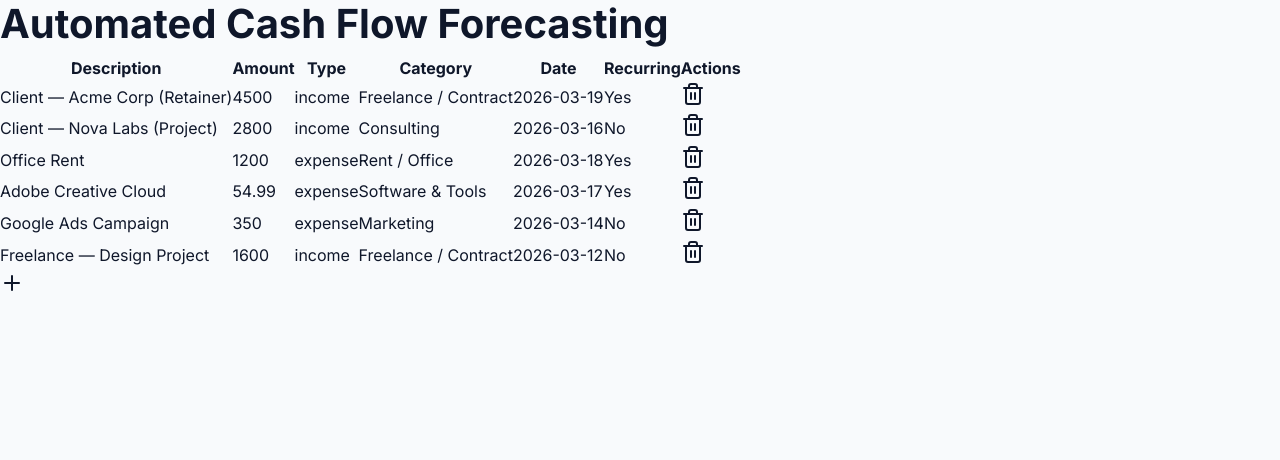
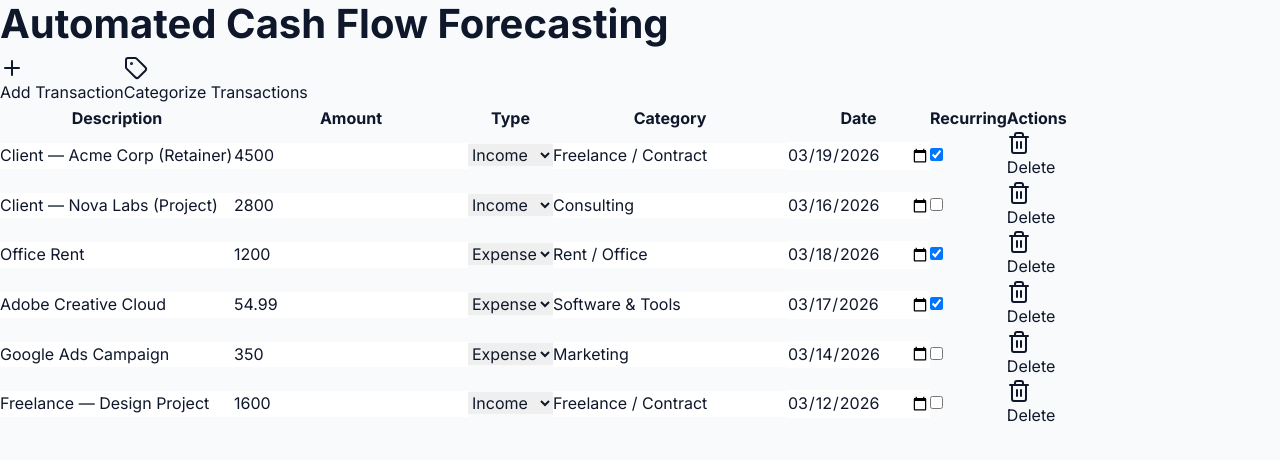
Before and after one commit to kalavathiramarao76-ui/pf-cash-flow-pro, a Next.js app: page /dashboard in a window 1280 px wide. Shown: the top 460 px of the page. Built offline with nearby package versions, Linux system fonts and the light colour scheme.

Commit message:
improve: auto-upgrade cycle #7
Files: app/dashboard/page.tsx, app/forecasting/page.tsx, app/globals.css

```diff
--- a/app/dashboard/page.tsx
+++ b/app/dashboard/page.tsx
@@ -103,13 +103,34 @@ const mlModel = {
 };
 
 function categorizeTransaction(transaction: Transaction): string {
-  const keywords = mlModel[transaction.type];
-  for (const category in keywords) {
-    if (keywords[category].some((keyword) => transaction.description.toLowerCase().includes(keyword.toLowerCase()))) {
-      return category;
+  const keywords = transaction.description.toLowerCase().split(" ");
+  let category = "";
+
+  if (transaction.type === "income") {
+    for (const incomeCategory in mlModel.income) {
+      for (const keyword of mlModel.income[incomeCategory]) {
+        if (keywords.includes(keyword.toLowerCase())) {
+          category = incomeCategory;
+          break;
+        }
+      }
+      if (category) break;
     }
+    if (!category) category = "Other Income";
+  } else {
+    for (const expenseCategory in mlModel.expense) {
+      for (const keyword of mlModel.expense[expenseCategory]) {
+        if (keywords.includes(keyword.toLowerCase())) {
+          category = expenseCategory;
+          break;
+        }
+      }
+      if (category) break;
+    }
+    if (!category) category = "Other Expense";
   }
-  return transaction.type === "income" ? "Other Income" : "Other Expense";
+
+  return category;
 }
 
 function App() {
@@ -119,24 +140,55 @@ function App() {
     if (transactions.length === 0) {
       setTransactions(SEED_TRANSACTIONS);
     }
-  }, []);
+  }, [transactions]);
 
   useEffect(() => {
     saveTransactions(transactions);
   }, [transactions]);
 
-  const handleAddTransaction = (newTransaction: Transaction) => {
-    const categorizedTransaction = { ...newTransaction, category: categorizeTransaction(newTransaction) };
-    setTransactions([...transactions, categorizedTransaction]);
+  const handleAddTransaction = () => {
+    const newTransaction: Transaction = {
+      id: Date.now().toString(),
+      description: "",
+      amount: 0,
+      type: "income",
+      category: "",
+      date: new Date().toISOString().split("T")[0],
+      recurring: false,
+    };
+    setTransactions([...transactions, newTransaction]);
   };
 
   const handleDeleteTransaction = (id: string) => {
     setTransactions(transactions.filter((transaction) => transaction.id !== id));
   };
 
+  const handleUpdateTransaction = (id: string, updatedTransaction: Transaction) => {
+    setTransactions(
+      transactions.map((transaction) => (transaction.id === id ? updatedTransaction : transaction))
+    );
+  };
+
+  const handleCategorizeTransactions = () => {
+    setTransactions(
+      transactions.map((transaction) => ({
+        ...transaction,
+        category: categorizeTransaction(transaction),
+      }))
+    );
+  };
+
   return (
     <div>
       <h1>Automated Cash Flow Forecasting</h1>
+      <button onClick={handleAddTransaction}>
+        <Plus />
+        Add Transaction
+      </button>
+      <button onClick={handleCategorizeTransactions}>
+        <Tag />
+        Categorize Transactions
+      </button>
       <table>
         <thead>
           <tr>
@@ -152,24 +204,90 @@ function App() {
         <tbody>
           {transactions.map((transaction) => (
             <tr key={transaction.id}>
-              <td>{transaction.description}</td>
-              <td>{transaction.amount}</td>
-              <td>{transaction.type}</td>
-              <td>{transaction.category}</td>
-              <td>{transaction.date}</td>
-              <td>{transaction.recurring ? "Yes" : "No"}</td>
+              <td>
+                <input
+                  type="text"
+                  value={transaction.description}
+                  onChange={(e) =>
+                    handleUpdateTransaction(transaction.id, {
+                      ...transaction,
+                      description: e.target.value,
+                    })
+                  }
+                />
+              </td>
+              <td>
+                <input
+                  type="number"
+                  value={transaction.amount}
+                  onChange={(e) =>
+                    handleUpdateTransaction(transaction.id, {
+                      ...transaction,
+                      amount: parseFloat(e.target.value),
+                    })
+                  }
+                />
+              </td>
+              <td>
+                <select
+                  value={transaction.type}
+                  onChange={(e) =>
+                    handleUpdateTransaction(transaction.id, {
+                      ...transaction,
+                      type: e.target.value as TransactionType,
+                    })
+                  }
+                >
+                  <option value="income">Income</option>
+                  <option value="expense">Expense</option>
+                </select>
+              </td>
+              <td>
+                <input
+                  type="text"
+                  value={transaction.category}
+                  onChange={(e) =>
+                    handleUpdateTransaction(transaction.id, {
+                      ...transaction,
+                      category: e.target.value,
+                    })
+                  }
+                />
+              </td>
+              <td>
+                <input
+                  type="date"
+                  value={transaction.date}
+                  onChange={(e) =>
+                    handleUpdateTransaction(transaction.id, {
+                      ...transaction,
+                      date: e.target.value,
+                    })
+                  }
+                />
+              </td>
+              <td>
+                <input
+                  type="checkbox"
+                  checked={transaction.recurring}
+                  onChange={(e) =>
+                    handleUpdateTransaction(transaction.id, {
+                      ...transaction,
+                      recurring: e.target.checked,
+                    })
+                  }
+                />
+              </td>
               <td>
                 <button onClick={() => handleDeleteTransaction(transaction.id)}>
                   <Trash2 />
+                  Delete
                 </button>
               </td>
             </tr>
           ))}
         </tbody>
       </table>
-      <button onClick={() => handleAddTransaction({ id: Date.now().toString(), description: "New Transaction", amount: 0, type: "income", date: new Date().toISOString().split("T")[0], recurring: false })}>
-        <Plus />
-      </button>
     </div>
   );
 }
--- a/app/forecasting/page.tsx
+++ b/app/forecasting/page.tsx
@@ -113,20 +113,23 @@ export default function ForecastingPage() {
   }, []);
 
   const forecastData = useMemo(() => {
-    const data: { month: number; balance: number }[] = [];
+    const data: { date: string; balance: number }[] = [];
     let balance = parseInt(currentBalance);
     for (let i = 0; i < horizon; i++) {
+      const month = new Date();
+      month.setMonth(month.getMonth() + i);
+      const monthString = month.toISOString().slice(0, 7);
       let income = 0;
       let expenses = 0;
-      for (const item of recurringItems) {
+      recurringItems.forEach((item) => {
         if (item.type === "income") {
           income += getMonthlyEquivalent(item);
         } else {
           expenses += getMonthlyEquivalent(item);
         }
-      }
+      });
       balance += income - expenses;
-      data.push({ month: i + 1, balance });
+      data.push({ date: monthString, balance });
     }
     return data;
   }, [currentBalance, horizon, recurringItems]);
@@ -134,6 +137,7 @@ export default function ForecastingPage() {
   const handleAddItem = () => {
     const newItemWithId = { ...newItem, id: `r${recurringItems.length + 1}` };
     setRecurringItems([...recurringItems, newItemWithId]);
+    localStorage.setItem(RECURRING_KEY, JSON.stringify([...recurringItems, newItemWithId]));
     setNewItem({
       label: "",
       amount: "",
@@ -145,88 +149,74 @@ export default function ForecastingPage() {
 
   const handleRemoveItem = (id: string) => {
     setRecurringItems(recurringItems.filter((item) => item.id !== id));
-  };
-
-  const handleUpdateItem = (id: string, updatedItem: RecurringItem) => {
-    setRecurringItems(
-      recurringItems.map((item) => (item.id === id ? updatedItem : item))
-    );
+    localStorage.setItem(RECURRING_KEY, JSON.stringify(recurringItems.filter((item) => item.id !== id)));
   };
 
   return (
     <div>
       <h1>Automated Cash Flow Forecasting</h1>
-      <p>Current Balance: ${currentBalance}</p>
-      <p>Horizon: {horizon} months</p>
-      <p>Safety Threshold: ${safetyThreshold}</p>
+      <div>
+        <label>Current Balance:</label>
+        <input type="number" value={currentBalance} onChange={(e) => setCurrentBalance(e.target.value)} />
+      </div>
+      <div>
+        <label>Horizon (months):</label>
+        <select value={horizon} onChange={(e) => setHorizon(parseInt(e.target.value) as 3 | 6 | 12)}>
+          <option value="3">3 months</option>
+          <option value="6">6 months</option>
+          <option value="12">12 months</option>
+        </select>
+      </div>
+      <div>
+        <label>Safety Threshold:</label>
+        <input type="number" value={safetyThreshold} onChange={(e) => setSafetyThreshold(e.target.value)} />
+      </div>
+      <h2>Recurring Items:</h2>
+      <ul>
+        {recurringItems.map((item) => (
+          <li key={item.id}>
+            <span>
+              {item.label} ({item.type}) - {item.amount} ({item.frequency})
+            </span>
+            <button onClick={() => handleRemoveItem(item.id)}>Remove</button>
+          </li>
+        ))}
+      </ul>
+      {showAddForm ? (
+        <div>
+          <label>Label:</label>
+          <input type="text" value={newItem.label} onChange={(e) => setNewItem({ ...newItem, label: e.target.value })} />
+          <br />
+          <label>Amount:</label>
+          <input type="number" value={newItem.amount} onChange={(e) => setNewItem({ ...newItem, amount: e.target.value })} />
+          <br />
+          <label>Type:</label>
+          <select value={newItem.type} onChange={(e) => setNewItem({ ...newItem, type: e.target.value as "income" | "expense" })}>
+            <option value="income">Income</option>
+            <option value="expense">Expense</option>
+          </select>
+          <br />
+          <label>Frequency:</label>
+          <select value={newItem.frequency} onChange={(e) => setNewItem({ ...newItem, frequency: e.target.value as RecurringItem["frequency"] })}>
+            <option value="monthly">Monthly</option>
+            <option value="quarterly">Quarterly</option>
+            <option value="yearly">Yearly</option>
+          </select>
+          <br />
+          <button onClick={handleAddItem}>Add</button>
+        </div>
+      ) : (
+        <button onClick={() => setShowAddForm(true)}>Add Recurring Item</button>
+      )}
+      <h2>Forecast:</h2>
       <LineChart width={500} height={300} data={forecastData}>
         <CartesianGrid strokeDasharray="3 3" />
-        <XAxis dataKey="month" />
+        <XAxis dataKey="date" />
         <YAxis />
         <Tooltip />
         <Legend />
         <Line type="monotone" dataKey="balance" stroke="#8884d8" activeDot={{ r: 8 }} />
       </LineChart>
-      <h2>Recurring Items</h2>
-      <ul>
-        {recurringItems.map((item) => (
-          <li key={item.id}>
-            {item.label} ({item.type}) - ${item.amount} ({item.frequency})
-            <button onClick={() => handleRemoveItem(item.id)}>Remove</button>
-            <button onClick={() => handleUpdateItem(item.id, { ...item, amount: item.amount + 100 })}>
-              Update
-            </button>
-          </li>
-        ))}
-      </ul>
-      {showAddForm ? (
-        <form>
-          <label>
-            Label:
-            <input
-              type="text"
-              value={newItem.label}
-              onChange={(e) => setNewItem({ ...newItem, label: e.target.value })}
-            />
-          </label>
-          <label>
-            Amount:
-            <input
-              type="number"
-              value={newItem.amount}
-              onChange={(e) => setNewItem({ ...newItem, amount: parseInt(e.target.value) })}
-            />
-          </label>
-          <label>
-            Type:
-            <select
-              value={newItem.type}
-              onChange={(e) => setNewItem({ ...newItem, type: e.target.value as "income" | "expense" })}
-            >
-              <option value="income">Income</option>
-              <option value="expense">Expense</option>
-            </select>
-          </label>
-          <label>
-            Frequency:
-            <select
-              value={newItem.frequency}
-              onChange={(e) =>
-                setNewItem({ ...newItem, frequency: e.target.value as RecurringItem["frequency"] })
-              }
-            >
-              <option value="monthly">Monthly</option>
-              <option value="quarterly">Quarterly</option>
-              <option value="yearly">Yearly</option>
-            </select>
-          </label>
-          <button type="button" onClick={handleAddItem}>
-            Add
-          </button>
-        </form>
-      ) : (
-        <button onClick={() => setShowAddForm(true)}>Add Recurring Item</button>
-      )}
     </div>
   );
 }
```
Also changed, not shown: app/globals.css (+1 -18 lines).
